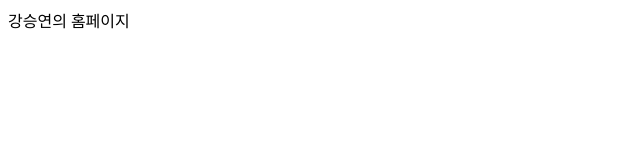
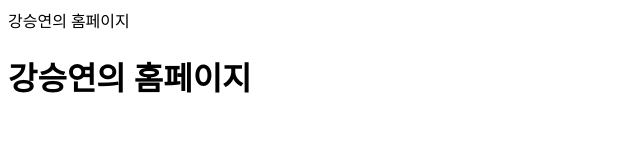
Before and after one commit to kangsy5864/kangsy5864.github.io, a plain HTML site: page index.html in a window 1280 px wide. Shown: the whole page, without its empty margins (0-640 px from the left). Drawn offline with Linux system fonts and the light colour scheme.

Commit message:
Update index.html

```diff
--- a/index.html
+++ b/index.html
@@ -1,7 +1,9 @@
 <html>
 <head>
+  <title>강승연의 홈페이지</title>
 </head>
 <body>
   강승연의 홈페이지
+  <h1>강승연의 홈페이지<h1>
 </body>
 </html>
```
